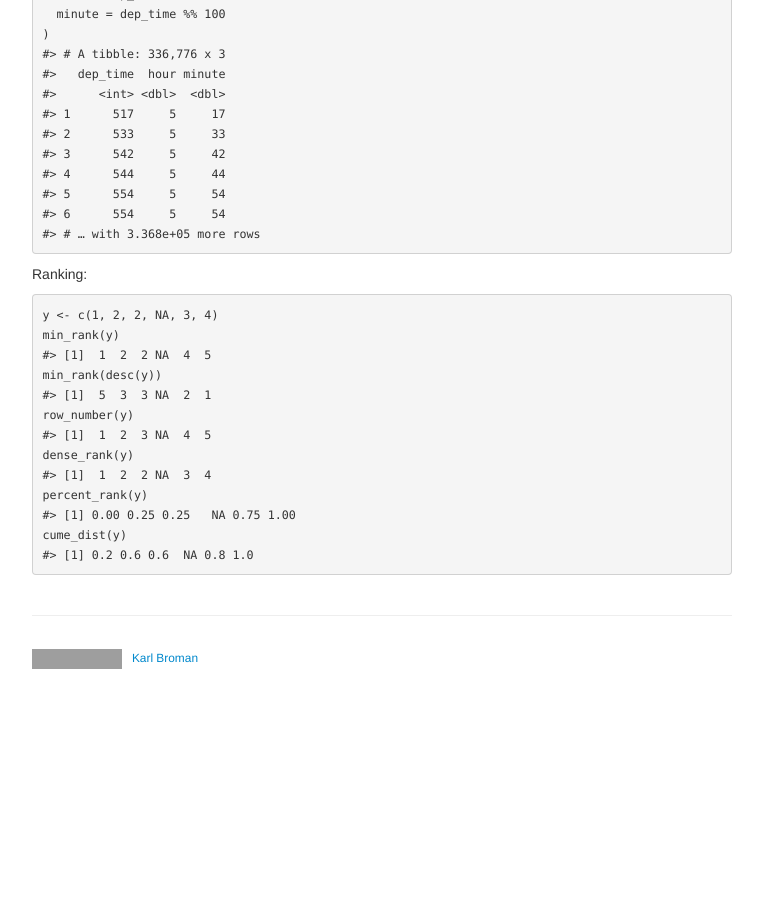
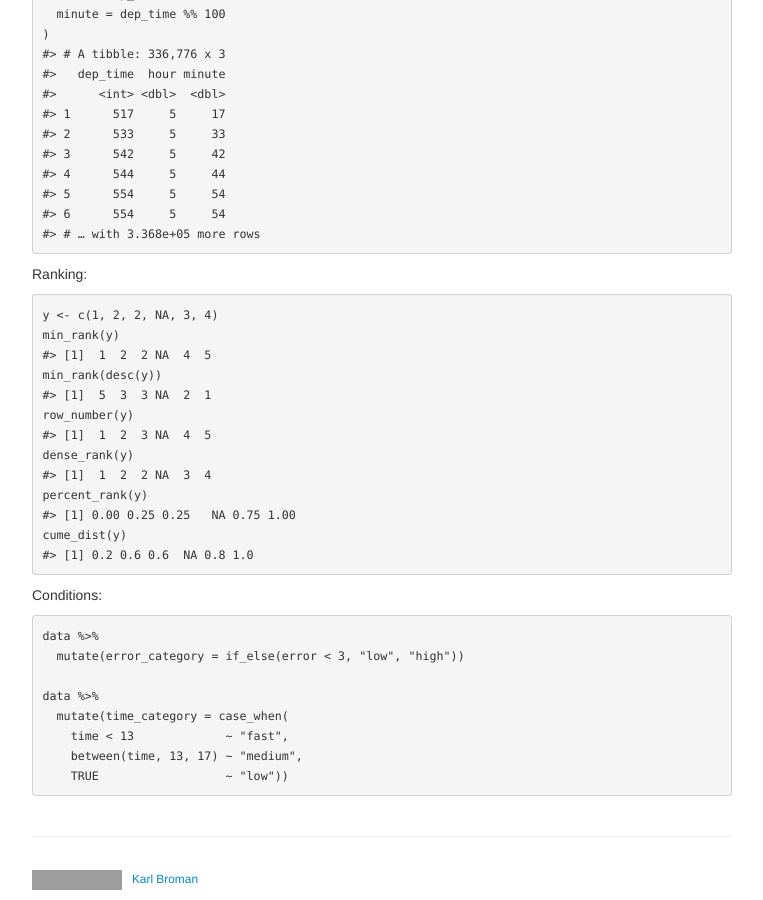
Before and after one commit to yunigma/ynigma.github.io, a Jekyll site: the page built from pages/6blog.md, in a window 1280 px wide and 900 px high, scrolled down 2317 px. Shown: the whole window, without its empty margins (258-1021 px from the left). Built offline with Jekyll 4.4.1, drawn with Linux system fonts in a browser that asks for light colours; comment, search, counter and statistics services are not loaded; before the commit the page ends 2996 px from its top, so only the background shows below that; grey boxes are pictures that could not be loaded.

Commit message:
few modifications

````diff
--- a/pages/6blog.md
+++ b/pages/6blog.md
@@ -141,3 +141,14 @@ percent_rank(y)
 cume_dist(y)
 #> [1] 0.2 0.6 0.6  NA 0.8 1.0
 ```
+Conditions:
+```
+data %>%
+  mutate(error_category = if_else(error < 3, "low", "high"))
+
+data %>%
+  mutate(time_category = case_when(
+    time < 13             ~ "fast",
+    between(time, 13, 17) ~ "medium",
+    TRUE                  ~ "low"))
+```
````
Also changed, not shown: pages/3blog.md (+18 -1 lines), pages/5blog.md (+4 -4 lines), pages/9blog.md (+1 -1 lines).
